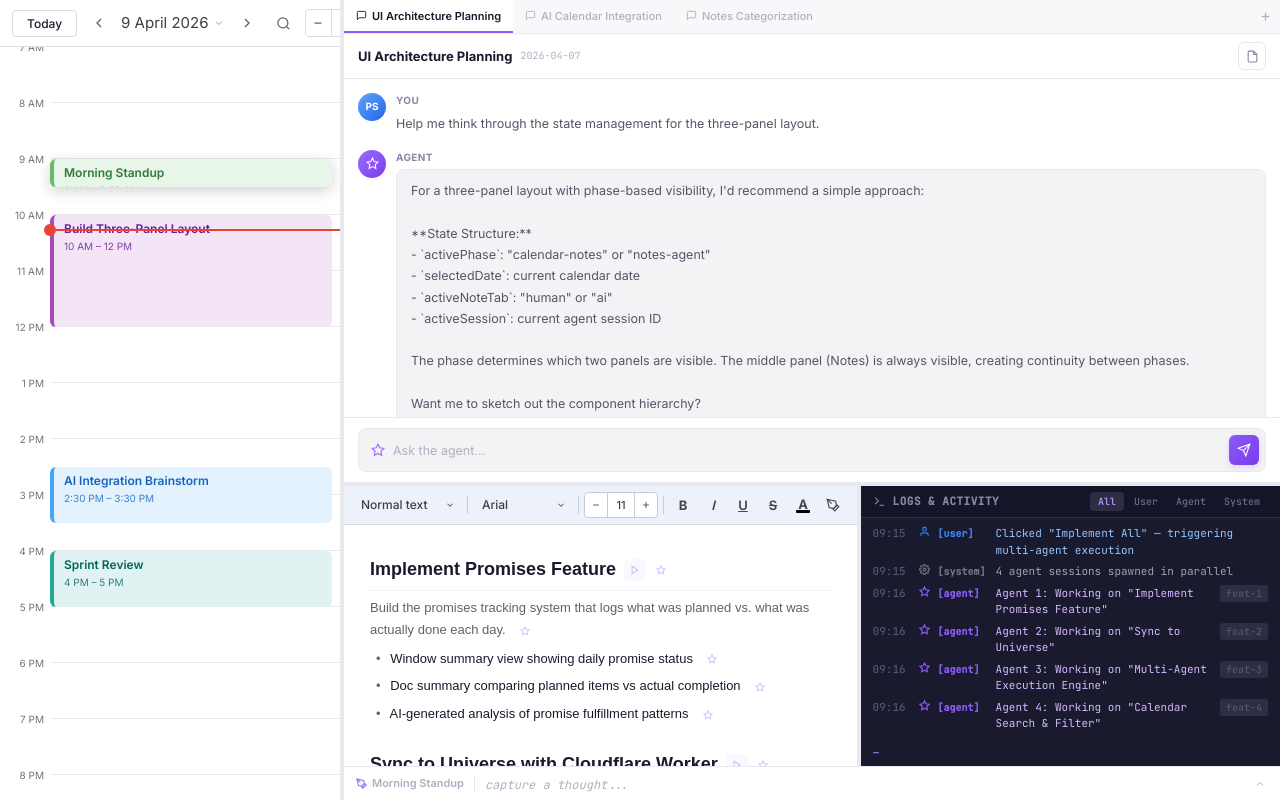
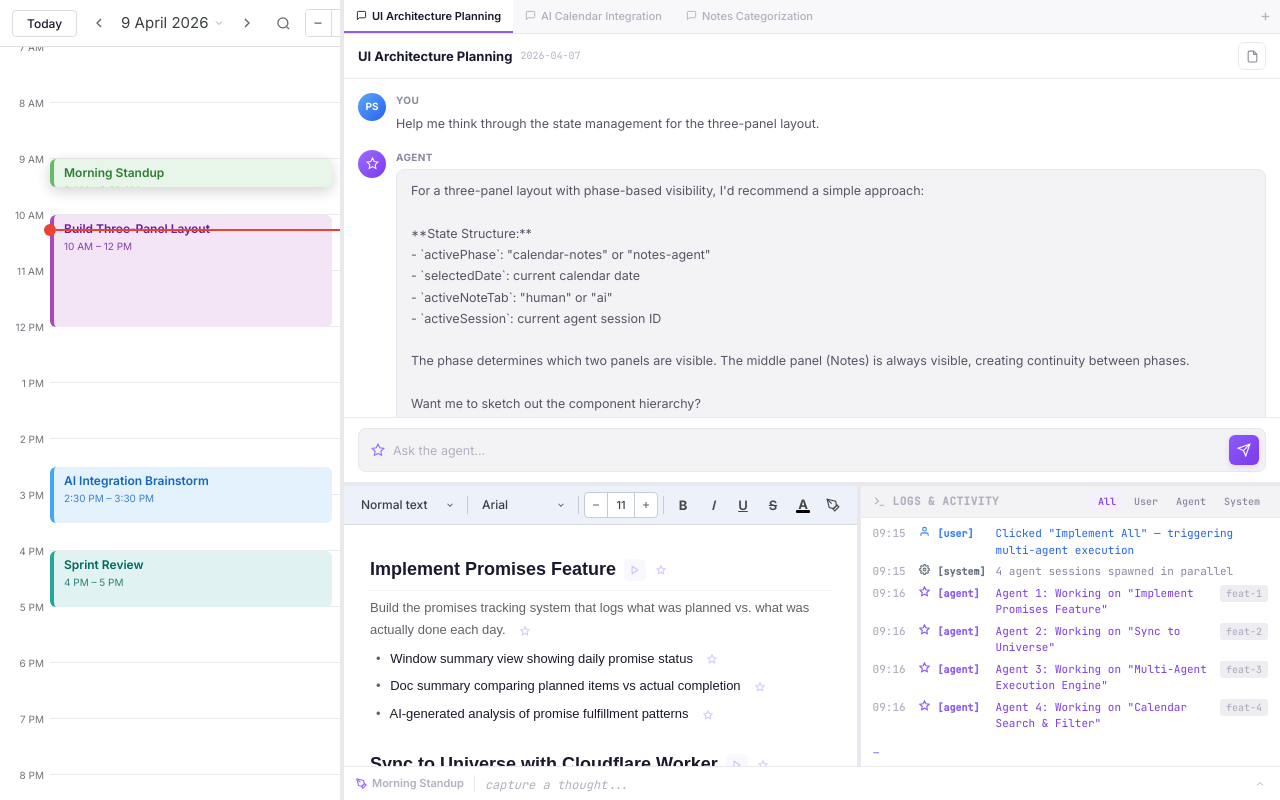
Before and after one commit to prince1823/innernet, a React (Vite) app: page / in a window 1280 px wide. Built offline with nearby package versions, Linux system fonts and the light colour scheme.

Commit message:
Update LogsPanel styles to use CSS variables for colors and backgrounds; enhance visual consistency and improve theme adaptability

```diff
--- a/src/components/LogsPanel.css
+++ b/src/components/LogsPanel.css
@@ -2,7 +2,7 @@
   height: 100%;
   display: flex;
   flex-direction: column;
-  background: #1a1a2e;
+  background: var(--bg-white);
   font-family: var(--font-mono);
 }
 
@@ -11,22 +11,22 @@
   align-items: center;
   justify-content: space-between;
   padding: 6px 12px;
-  border-bottom: 1px solid #2d2d44;
+  border-bottom: 1px solid var(--border-light);
   flex-shrink: 0;
-  background: #15152a;
+  background: var(--bg-soft);
 }
 
 .logs-header-left {
   display: flex;
   align-items: center;
   gap: 7px;
-  color: #8888a0;
+  color: var(--text-muted);
 }
 
 .logs-header-title {
   font-size: 11px;
   font-weight: 600;
-  color: #8888a0;
+  color: var(--text-muted);
   text-transform: uppercase;
   letter-spacing: 0.5px;
 }
@@ -40,7 +40,7 @@
   padding: 3px 8px;
   font-size: 10px;
   font-weight: 500;
-  color: #6b6b88;
+  color: var(--text-tertiary);
   background: transparent;
   border: none;
   border-radius: 4px;
@@ -49,8 +49,8 @@
   transition: all 0.15s;
 }
 
-.logs-filter:hover { background: #2d2d44; color: #aaa; }
-.logs-filter.active { background: #2d2d44; color: #b49aff; }
+.logs-filter:hover { background: var(--bg-muted); color: var(--text-secondary); }
+.logs-filter.active { background: var(--purple-50); color: var(--purple-600); }
 
 /* ── Content ── */
 .logs-content {
@@ -64,7 +64,7 @@
 
 .logs-content::-webkit-scrollbar { width: 4px; }
 .logs-content::-webkit-scrollbar-track { background: transparent; }
-.logs-content::-webkit-scrollbar-thumb { background: #2d2d44; border-radius: 2px; }
+.logs-content::-webkit-scrollbar-thumb { background: var(--border-light); border-radius: 2px; }
 
 /* ── Log Line ── */
 .logs-line {
@@ -77,7 +77,7 @@
 }
 
 .logs-time {
-  color: #555570;
+  color: var(--text-muted);
   font-weight: 500;
   flex-shrink: 0;
   min-width: 38px;
@@ -97,19 +97,19 @@
 }
 
 .logs-action {
-  color: #c0c0d0;
+  color: var(--text-secondary);
   flex: 1;
 }
 
-.logs-type-user .logs-action { color: #93c5fd; }
-.logs-type-agent .logs-action { color: #d4b8ff; }
-.logs-type-system .logs-action { color: #a0a0b0; }
+.logs-type-user .logs-action { color: #2563eb; }
+.logs-type-agent .logs-action { color: #7c3aed; }
+.logs-type-system .logs-action { color: var(--text-tertiary); }
 
 .logs-session {
   font-size: 10px;
   font-weight: 500;
-  color: #555570;
-  background: #2d2d44;
+  color: var(--text-muted);
+  background: var(--bg-muted);
   padding: 1px 6px;
   border-radius: 3px;
   flex-shrink: 0;
@@ -121,7 +121,7 @@
 }
 
 .logs-cursor-char {
-  color: #b49aff;
+  color: var(--purple-500);
   animation: blink 1s step-end infinite;
   font-size: 12px;
 }
```
